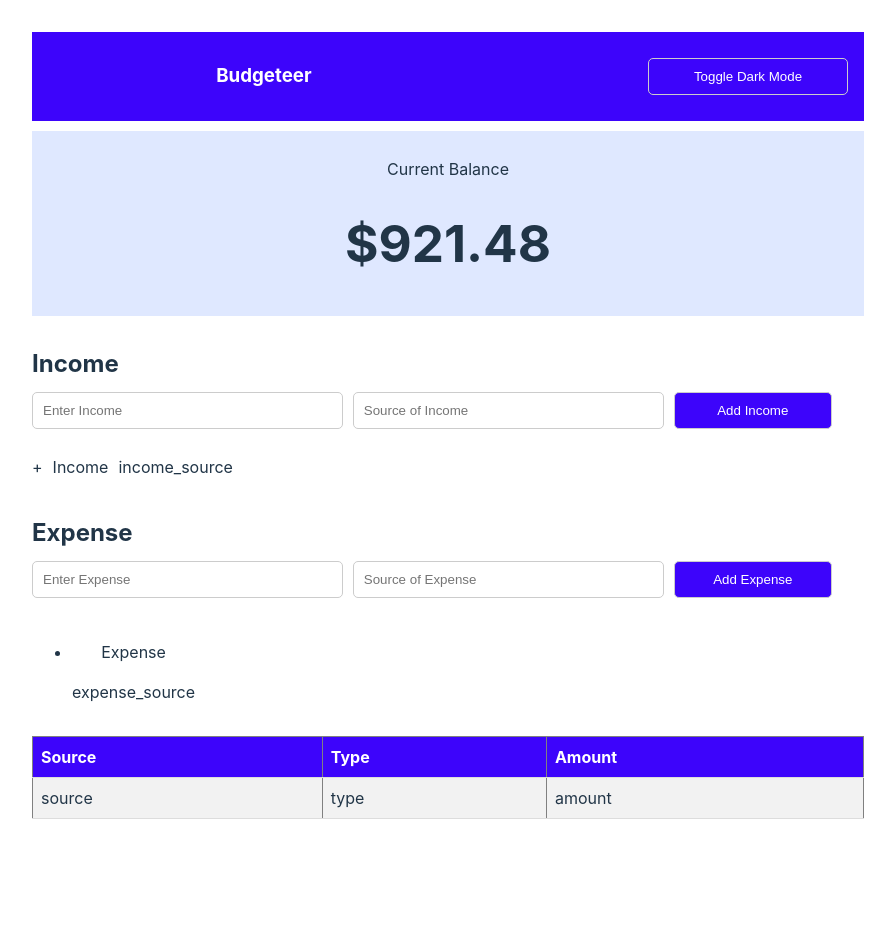
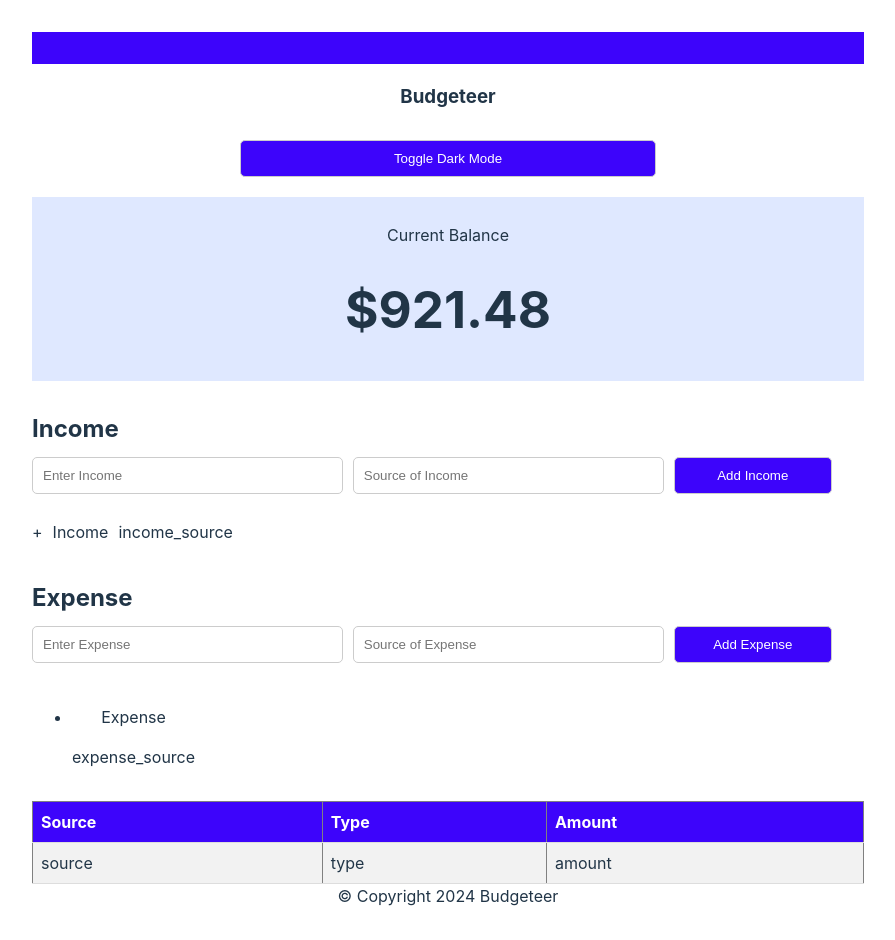
Before and after one commit to jchanthy/budgeteer, a React (Vite) app: page / in a window 1280 px wide. Shown: the whole page, without its empty margins (192-1087 px from the left). Before the commit the page ends 851 px from the top, so only its background shows below. Built offline with nearby package versions, Linux system fonts and the light colour scheme.

Commit message:
added some file header.

```diff
--- a/src/App.jsx
+++ b/src/App.jsx
@@ -3,26 +3,20 @@ import Exspense from './components/Expense';
 import Footer from './components/Footer';
 import Income from './components/Income';
 import Transaction from './components/Transactions';
+import CurrentBalance from './components/CurrentBalance';
+import Header from './components/Header';
 
 function App() {
 
   return (
     <>
-   <div className='header'>
-
-    <h3>Budgeteer</h3>
-    <button>Toggle Dark Mode</button>
-   </div>
-   <div className="currenBalance">
-    <p>Current Balance</p>
-    <h1>$921.48</h1>
-   </div>
-
+<Header />
+<CurrentBalance />
 <Income />
 <Exspense />
 <Transaction />
+<Footer />
+</>
+)};
 
-   </>
-)};
-<Footer />
 export default App;
--- /dev/null
+++ b/src/components/Header.jsx
@@ -0,0 +1,6 @@
+function Header(){
+    return(
+    <div className="header"></div>
+    )
+}
+export default Header;
```
